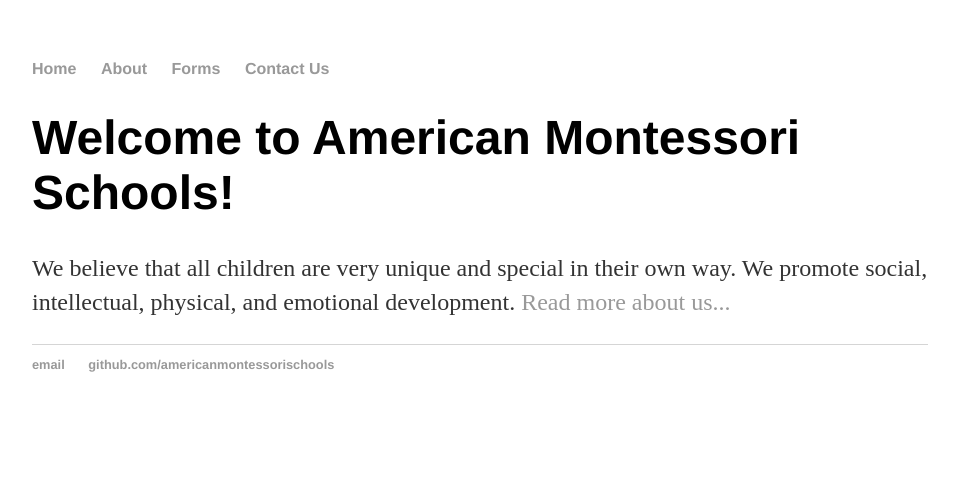
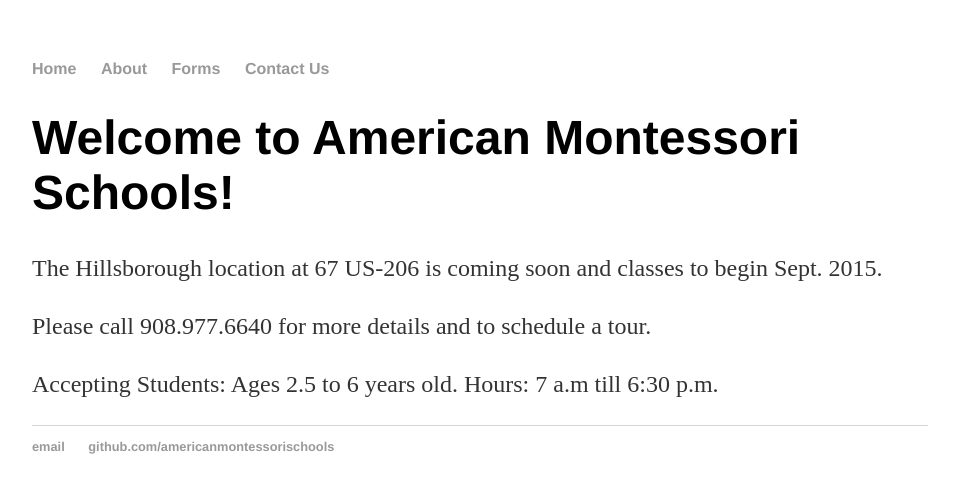
Before and after one commit to americanmontessorischools/americanmontessorischools.github.io, a Jekyll site: the page built from index.html, in a window 1280 px wide. Shown: the top 493 px of the page, without its empty margins (160-1117 px from the left). Built offline with Jekyll 4.4.1, drawn with Linux system fonts in a browser that asks for light colours.

Commit message:
Update index.html
Updated verbiage

```diff
--- a/index.html
+++ b/index.html
@@ -5,5 +5,7 @@ title: American Montessori Schools
 <div class="blurb">
 	<h1>Welcome to American Montessori Schools!</h1>
 	<p></a></p>
-	<p>We believe that all children are very unique and special in their own way. We promote social, intellectual, physical, and emotional development. <a href="/about">Read more about us...</a></p>
+	<p>The Hillsborough location at 67 US-206 is coming soon and classes to begin Sept. 2015.</p>
+	<p>Please call 908.977.6640 for more details and to schedule a tour.</p>
+	<p>Accepting Students: Ages 2.5 to 6 years old. Hours: 7 a.m till 6:30 p.m.</p>
 </div><!-- /.blurb -->
```
